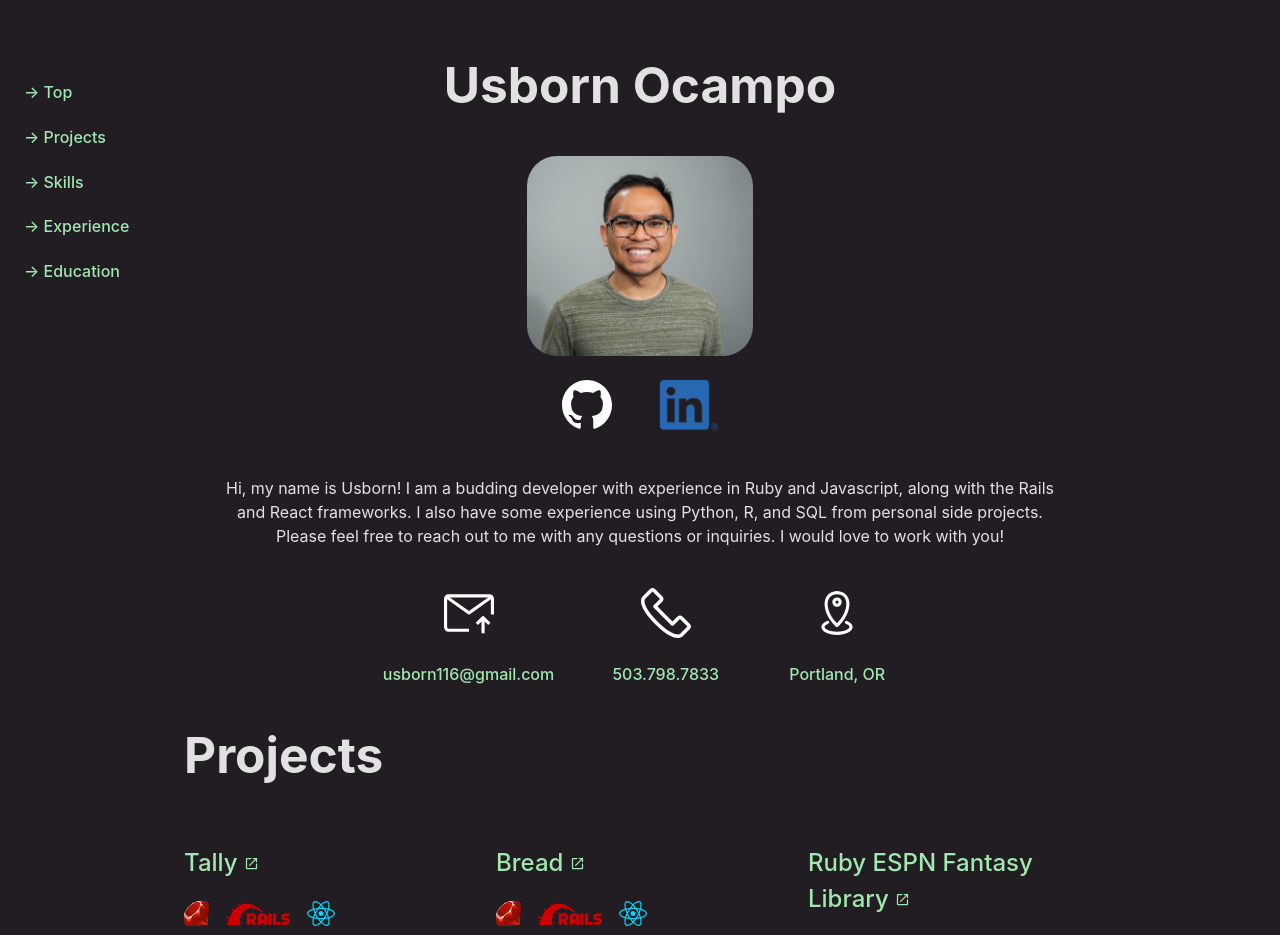
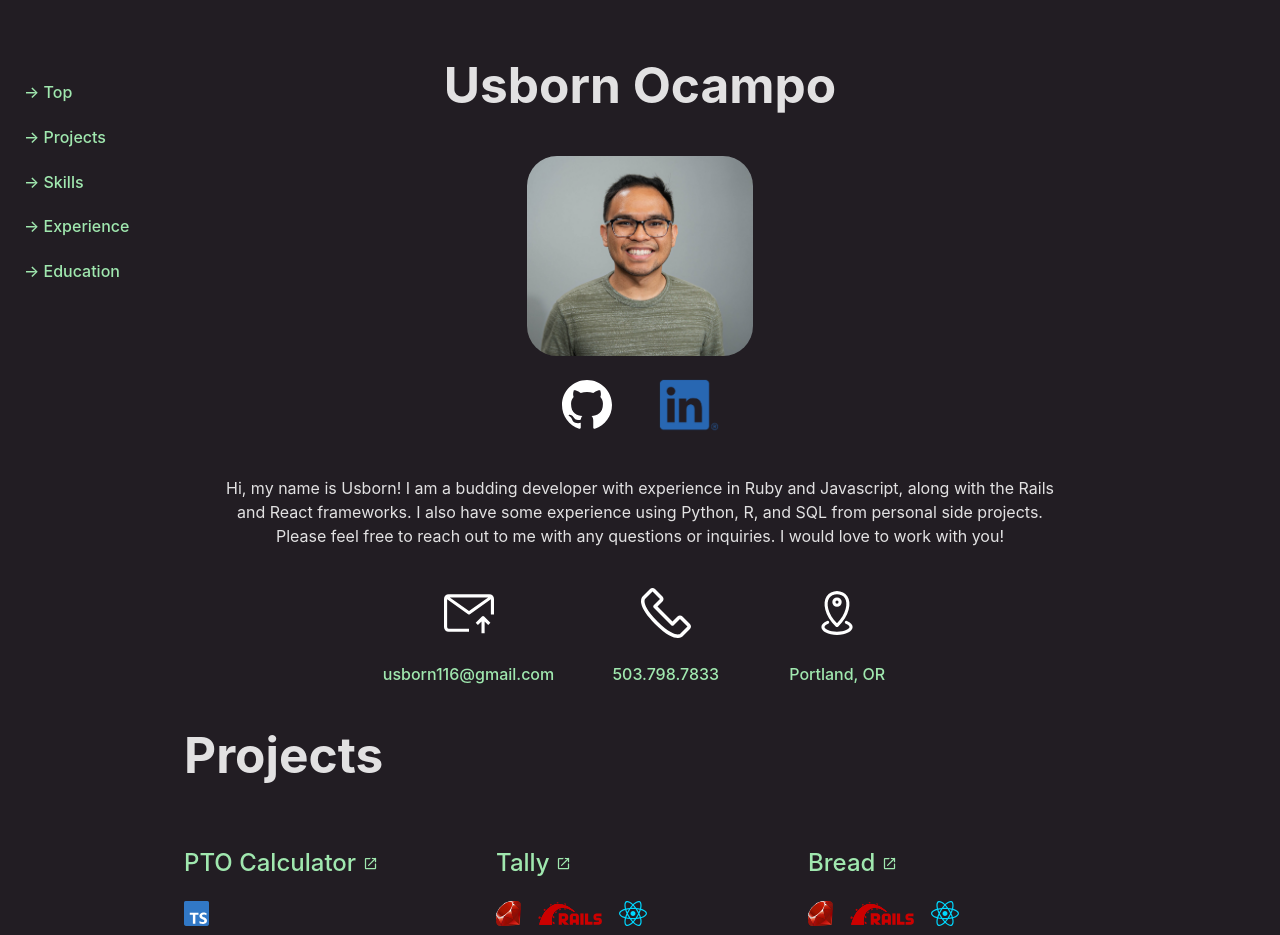
Before and after one commit to usborn116/portfolio, a React (Vite) app: page / in a window 1280 px wide. Shown: the top 935 px of the page. Built offline with nearby package versions, Linux system fonts and the light colour scheme.

Commit message:
added TS project

```diff
--- a/src/App.jsx
+++ b/src/App.jsx
@@ -18,6 +18,8 @@ function App() {
       <div className="section">
         <h1 id='projects'>Projects</h1>
         <div className='list-grid'>
+          <Project name='PTO Calculator' link='https://github.com/usborn116/pto-calculator' lang={['TypeScript']}
+          description='An app for my coworkers to see how possible vacation days impacts their vacation accrual!'/>
           <Project name='Tally' link='https://github.com/usborn116/tally' lang={['Ruby', 'Rails', 'React' ]}
           description='This app lets you record scores for board game sessions and view your history of sessions for each game'/>
           <Project name='Bread' link='https://github.com/usborn116/bread_app/tree/react-experiment' lang={['Ruby', 'Rails', 'React' ]}
--- a/src/Projects.jsx
+++ b/src/Projects.jsx
@@ -6,11 +6,12 @@ import pythonLogo from './assets/python.svg'
 import RLogo from './assets/R.svg'
 import JSLogo from './assets/js.svg'
 import exlink from './assets/exlink.svg'
+import TSLogo from './assets/TSLogo.svg'
 
 export const Project = ({name, link, lang, description}) => {
 
     const lang_key = {'Ruby' : rubyLogo, 'Rails': railsLogo, 'React': reactLogo,
-                    'Javascript': JSLogo, 'Python': pythonLogo, 'R': RLogo}
+                    'Javascript': JSLogo, 'Python': pythonLogo, 'R': RLogo, 'TypeScript' : TSLogo}
 
     return (
         <div className="entry">
```
Also changed, not shown: src/assets/TSLogo.svg (added).
